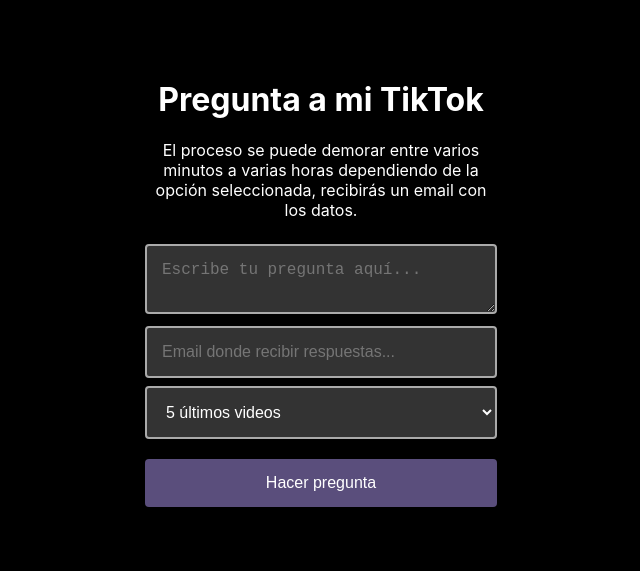
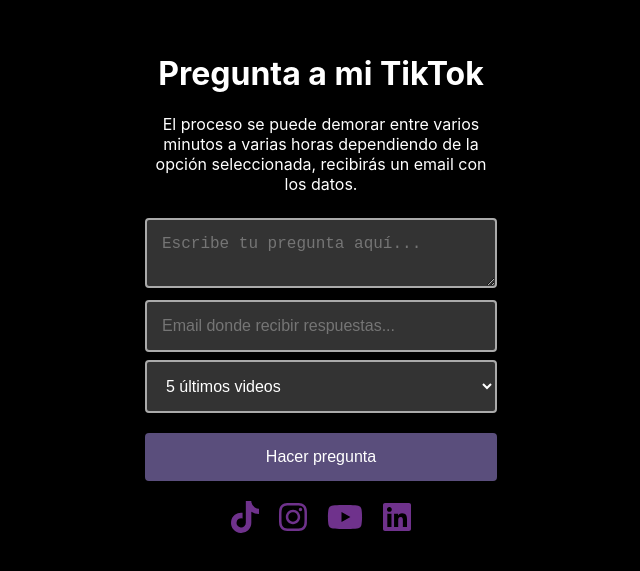
Before and after one commit to lleirgarcia/aqualityguy_data_scrapped_process, a React (Create React App) app in the folder form-ask-chatgpt/frontend/: page / in a window 1280 px wide. Shown: the part 117-688 px from the top of the page, without its empty margins (319-959 px from the left). Built offline with nearby package versions, Linux system fonts and the light colour scheme.

Commit message:
update front to get videocount to the endpoint

```diff
--- a/form-ask-chatgpt/frontend/src/App.css
+++ b/form-ask-chatgpt/frontend/src/App.css
@@ -79,3 +79,18 @@
   white-space: pre-wrap; /* Respeta los espacios y saltos de línea */
   word-wrap: break-word; /* Asegura que las palabras largas no desborden */
 }
+.social-icons {
+  margin-top: 20px;
+  display: flex;
+  justify-content: center;
+}
+
+.social-icons a {
+  margin: 0 10px;
+  color: #6f328c;
+  transition: color 0.3s;
+}
+
+.social-icons a:hover {
+  color: #9f4ebc; /* Cambia esto según el color de cada red social */
+}
--- a/form-ask-chatgpt/frontend/src/App.tsx
+++ b/form-ask-chatgpt/frontend/src/App.tsx
@@ -1,8 +1,12 @@
-// src/ChatForm.tsx
-
 import React, { useState, FormEvent, ChangeEvent } from 'react';
 import axios from 'axios';
 import './App.css';
+import { FontAwesomeIcon } from '@fortawesome/react-fontawesome';
+import { faTiktok, faInstagram, faYoutube, faLinkedin } from '@fortawesome/free-brands-svg-icons';
+import { config } from '@fortawesome/fontawesome-svg-core';
+import '@fortawesome/fontawesome-svg-core/styles.css';
+
+config.autoAddCss = false;
 
 const ChatForm: React.FC = () => {
     const [question, setQuestion] = useState<string>('');
@@ -55,11 +59,24 @@
                     <select value={videoCount} onChange={handleSelectChange}>
                         <option value="5">5 últimos videos</option>
                         <option value="10">10 últimos videos</option>
-                        <option value="50">50 últimos videos</option>
-                        <option value="all">Todos los videos disponibles</option>
+                        <option value="30">30 últimos videos</option>
                     </select>
                     <button type="submit">Hacer pregunta</button>
                 </form>
+                <div className="social-icons">
+                    <a href="https://www.tiktok.com/@aqualityguy" target="_blank" rel="noopener noreferrer">
+                        <FontAwesomeIcon icon={faTiktok} size="2x" />
+                    </a>
+                    <a href="https://www.instagram.com/aqualityguy" target="_blank" rel="noopener noreferrer">
+                        <FontAwesomeIcon icon={faInstagram} size="2x" />
+                    </a>
+                    <a href="https://www.youtube.com/@aqualityguy" target="_blank" rel="noopener noreferrer">
+                        <FontAwesomeIcon icon={faYoutube} size="2x" />
+                    </a>
+                    <a href="https://www.linkedin.com/in/lleirgarcia" target="_blank" rel="noopener noreferrer">
+                        <FontAwesomeIcon icon={faLinkedin} size="2x" />
+                    </a>
+                </div>
             </div>
             {/* <div className="Response" role="textbox" aria-multiline="true">
                 Respuesta: {response}
--- /dev/null
+++ b/form-ask-chatgpt/frontend/src/declarations.d.ts
@@ -0,0 +1,3 @@
+declare module '@fortawesome/fontawesome-svg-core';
+declare module '@fortawesome/free-brands-svg-icons';
+declare module '@fortawesome/react-fontawesome';
```
